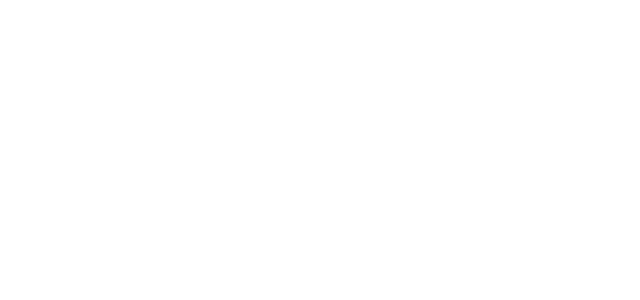
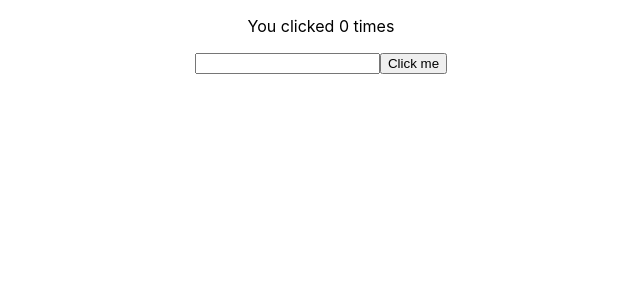
Before and after one commit to surajkawadkar/Hooks-snippet, a React (Create React App) app: page / in a window 1280 px wide. Shown: the top 300 px of the page, without its empty margins (319-959 px from the left). Built offline with nearby package versions, Linux system fonts and the light colour scheme.

Commit message:
conditional useeffect implemented

```diff
--- a/src/components/ConditionalEffect.js
+++ b/src/components/ConditionalEffect.js
@@ -1,10 +1,21 @@
-import React from 'react'
+import React ,{useEffect, useState}from 'react'
 
 function ConditionalEffect() {
 
     //useffect call after eery single render it may cause performance problem so we use conditional use effect
+    const [count, setCount] = useState(0);
+    const [name, setName] = useState("")
+    useEffect(() => {
+        console.log("effect calls");
+        document.title = `You clicked ${count} times`;
+      },[count]);   // second parameter is array it conain state or props when it chanages then only useeffect execute its a optimal increase performance
     return (
         <div>
+             <p>You clicked {count} times</p>
+             <input type="text" onChange = {e=>setName(e.target.value)} />
+      <button onClick={() => setCount(count + 1)}>
+        Click me
+      </button>
 
         </div>
     )
```
Also changed, not shown: 1 other file (tests, documents, lock files or other folders).
